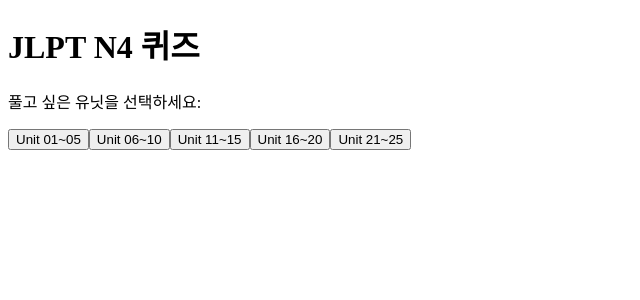
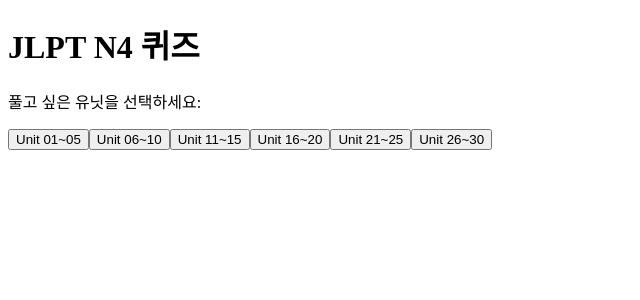
Before and after one commit to kyomusyugi/JLPT_N4, a Next.js app: page / in a window 1280 px wide. Shown: the top 300 px of the page, without its empty margins (0-640 px from the left). Built offline with nearby package versions, Linux system fonts and the light colour scheme.

Commit message:
Update page.tsx

```diff
--- a/app/page.tsx
+++ b/app/page.tsx
@@ -6,6 +6,7 @@
 import { words_11_15 } from "@/lib/words_11_15";
 import { words_16_20 } from "@/lib/words_16_20";
 import { words_21_25 } from "@/lib/words_21_25";
+import { words_26_30 } from "@/lib/words_26_30";
 import QuizPage from "@/components/quizpage";
 
 const units = {
@@ -14,6 +15,7 @@
   "Unit 11~15": words_11_15,
   "Unit 16~20": words_16_20,
   "Unit 21~25": words_21_25,
+  "Unit 26~30": words_26_30,
 };
 
 export default function HomePage() {
```
